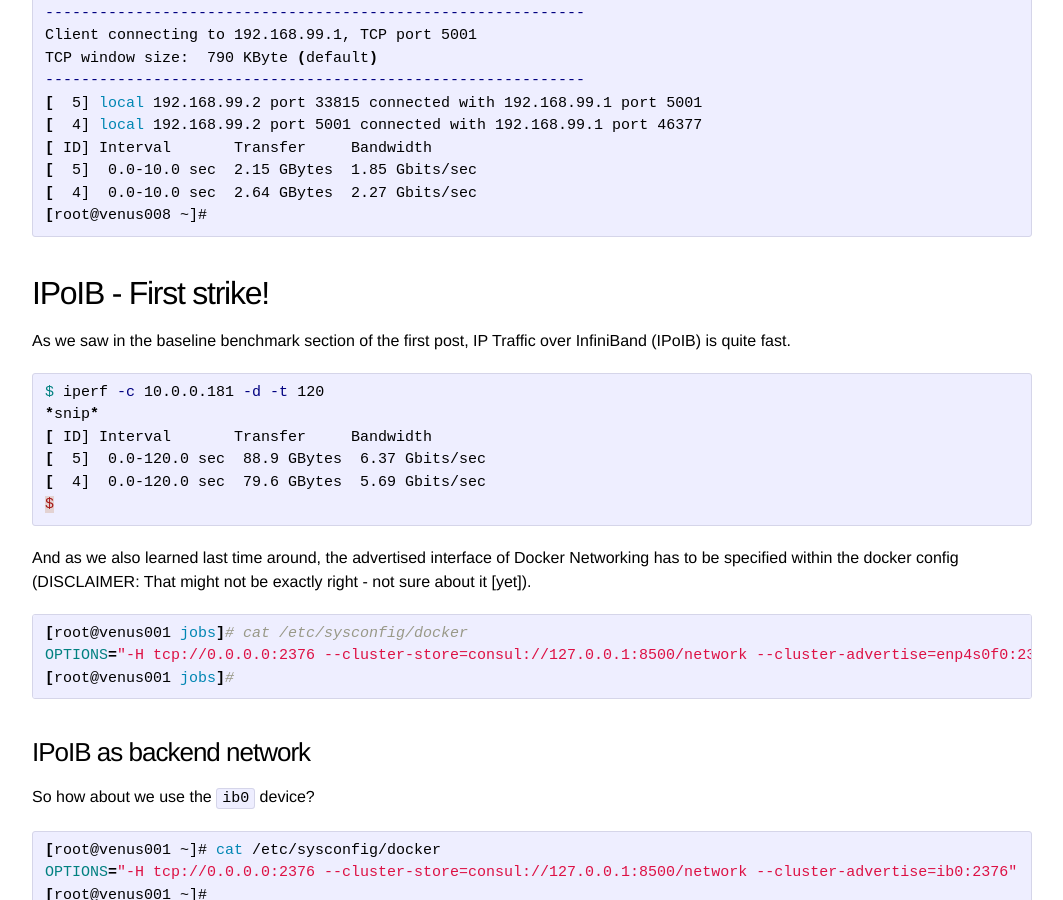
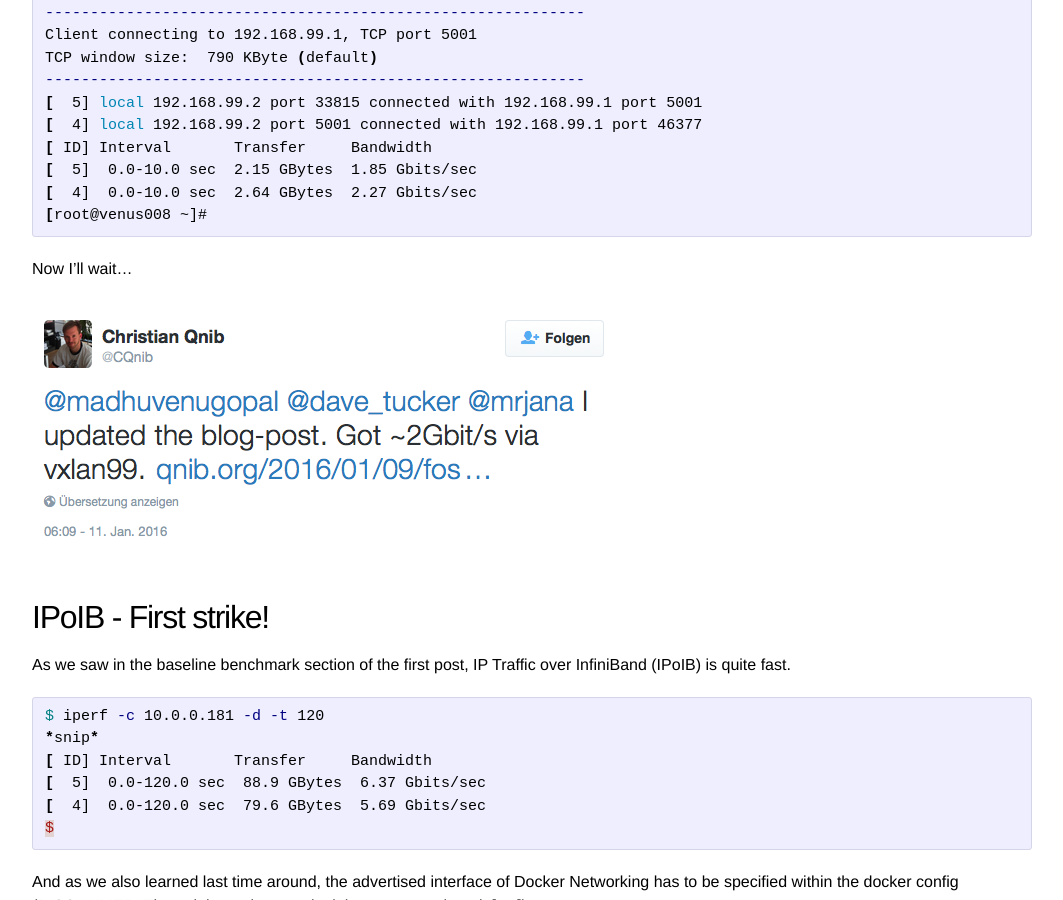
Before and after one commit to ChristianKniep/QNIBIncBlog, a Jekyll site: the page built from _posts/2016-01-09-fosdem-ipoib.md, in a window 1280 px wide and 900 px high, scrolled down 3549 px. Shown: the whole window, without its empty margins (108-1171 px from the left). Built offline with Jekyll 4.4.1, drawn with Linux system fonts in a browser that asks for light colours.

Commit message:
VXLAN reply

```diff
--- a/_posts/2016-01-09-fosdem-ipoib.md
+++ b/_posts/2016-01-09-fosdem-ipoib.md
@@ -147,6 +147,10 @@ TCP window size:  790 KByte (default)
 [root@venus008 ~]#
 {% endhighlight %}
 
+Now I'll wait...
+
+![](/pics/2016-01-09/tweet_vxlan_re.png)
+
 
 ## IPoIB - First strike!
 
```
Also changed, not shown: pics/2016-01-09/tweet_vxlan_re.png (added).
